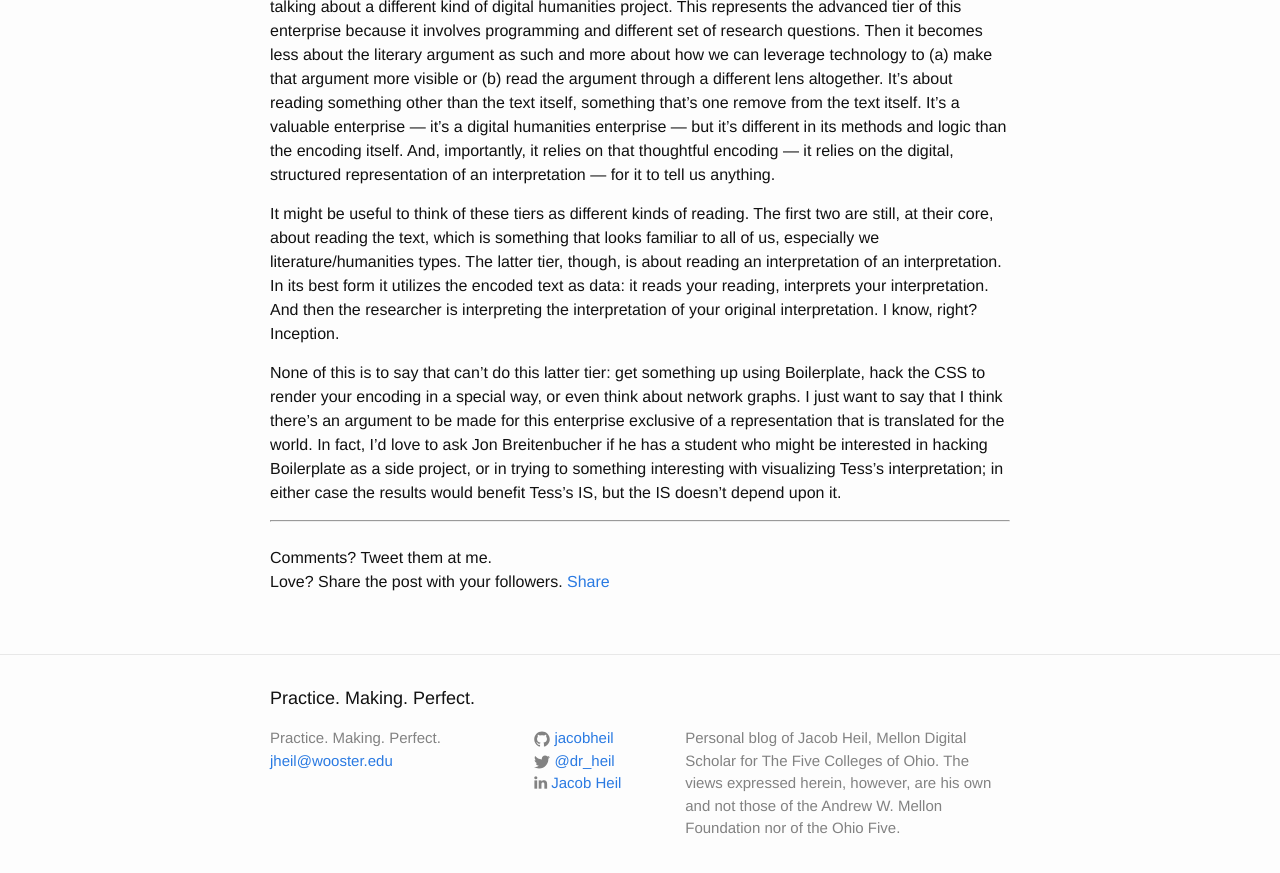
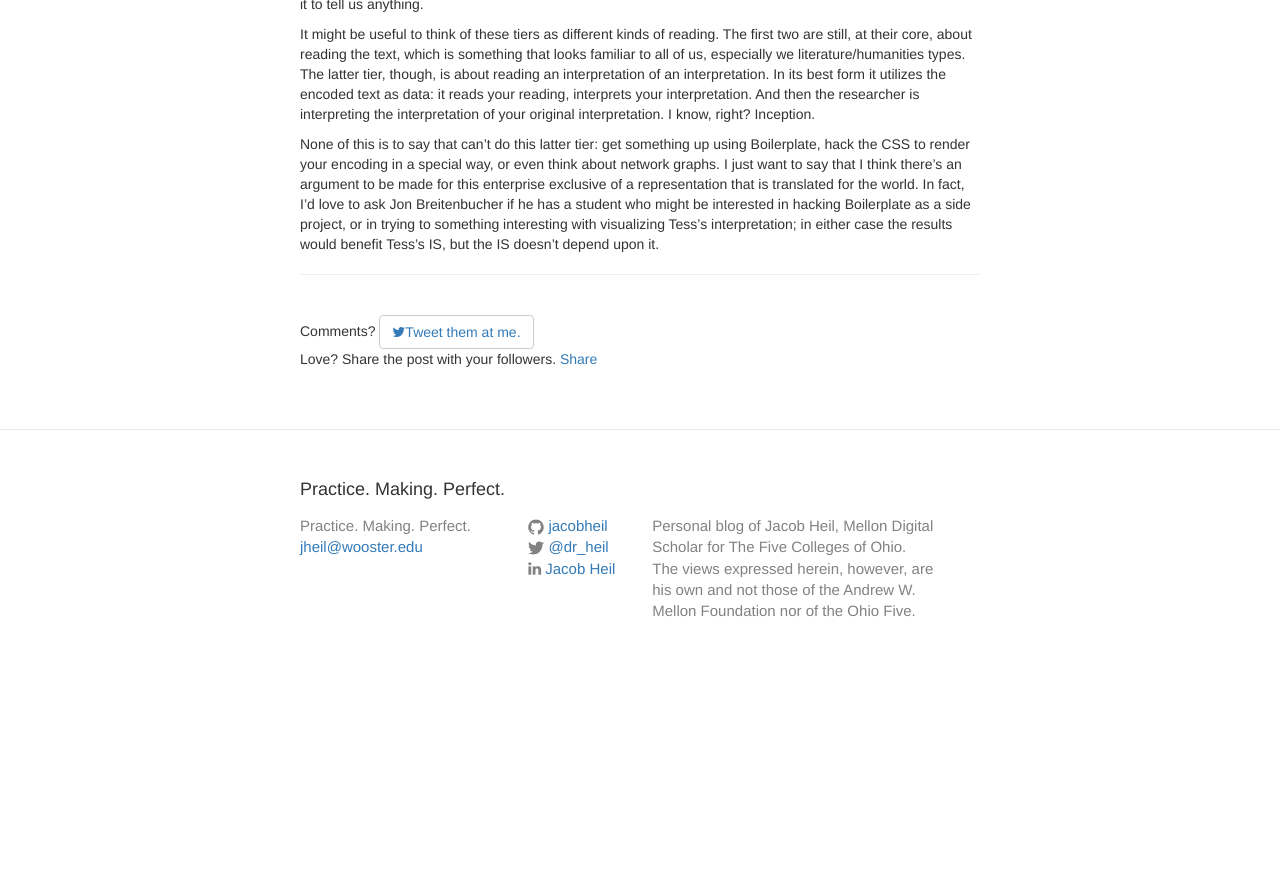
Before and after one commit to jacobheil/blog, a Jekyll site: the page built from _posts/2015-11-12-tei.markdown, in a window 1280 px wide and 900 px high, scrolled down 970 px. Shown: the top 873 px of the window. Built offline with Jekyll 4.4.1, drawn with Linux system fonts in a browser that asks for light colours; nearby versions of some CDN libraries; comment, search, counter and statistics services are not loaded; after the commit the page ends 1647 px from its top, so only the background shows below that.

Commit message:
trying bootstrap button and fa icon

```diff
--- a/_includes/footer.html
+++ b/_includes/footer.html
@@ -61,4 +61,5 @@
 
   </div>
 <script type="text/javascript" async src="https://platform.twitter.com/widgets.js"></script>
+<script src="https://maxcdn.bootstrapcdn.com/bootstrap/3.3.5/js/bootstrap.min.js" integrity="sha512-K1qjQ+NcF2TYO/eI3M6v8EiNYZfA95pQumfvcVrTHtwQVDG+aHRqLi/ETn2uB+1JqwYqVG3LIvdm9lj6imS/pQ==" crossorigin="anonymous"></script>
 </footer>
--- a/_includes/head.html
+++ b/_includes/head.html
@@ -8,5 +8,6 @@
 
     <link rel="stylesheet" href="{{ "/css/main.css" | prepend: site.baseurl }}">
     <link rel="stylesheet" href="https://maxcdn.bootstrapcdn.com/font-awesome/4.4.0/css/font-awesome.min.css">
+    <link rel="stylesheet" href="https://maxcdn.bootstrapcdn.com/bootstrap/3.3.5/css/bootstrap.min.css" integrity="sha512-dTfge/zgoMYpP7QbHy4gWMEGsbsdZeCXz7irItjcC3sPUFtf0kuFbDz/ixG7ArTxmDjLXDmezHubeNikyKGVyQ==" crossorigin="anonymous">
     <link rel="canonical" href="{{ page.url | replace:'index.html','' | prepend: site.baseurl | prepend: site.url }}">
 </head>
--- a/_includes/twitter_plug.html
+++ b/_includes/twitter_plug.html
@@ -1,5 +1,4 @@
 <hr><br>
-Comments? Tweet them at me. <a class="twitter-mention-button"
-  href="https://twitter.com/intent/tweet?screen_name=dr_heil&text={{ page.title }}&text=#pmp" target="_blank"></a><br>
+Comments?  <button type="button" class="btn btn-default"><a href="https://twitter.com/intent/tweet?screen_name=dr_heil&button_hashtag=pmp // {{ page.url }} // " target="_blank"><i class="fa fa-twitter"></i>Tweet them at me.</a></button><br>
 Love? Share the post with your followers. <a href="https://twitter.com/intent/tweet?url={{ site.url }}{{ page.url }}&text={{ page.title }}&via=dr_heil" target="_blank">Share
 </a>
```
